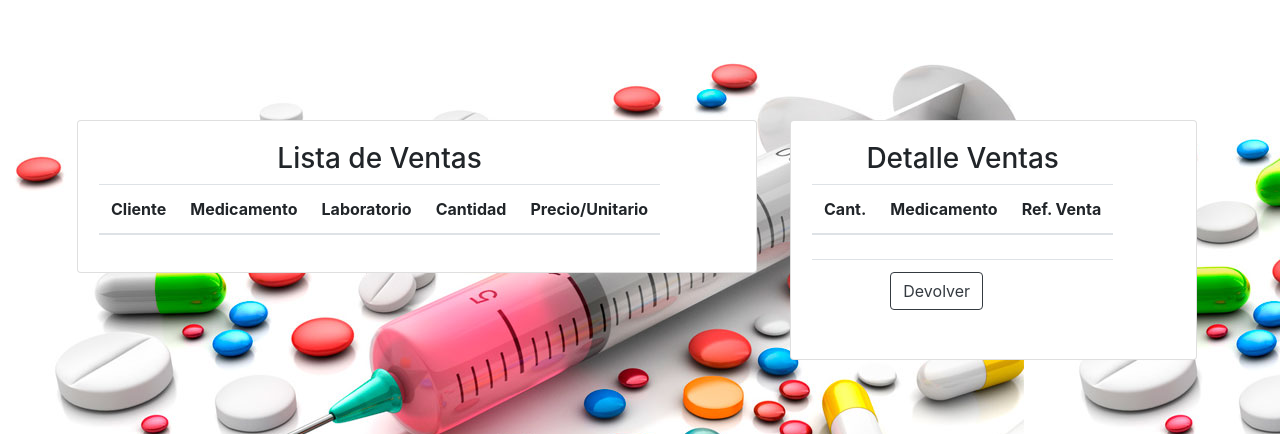
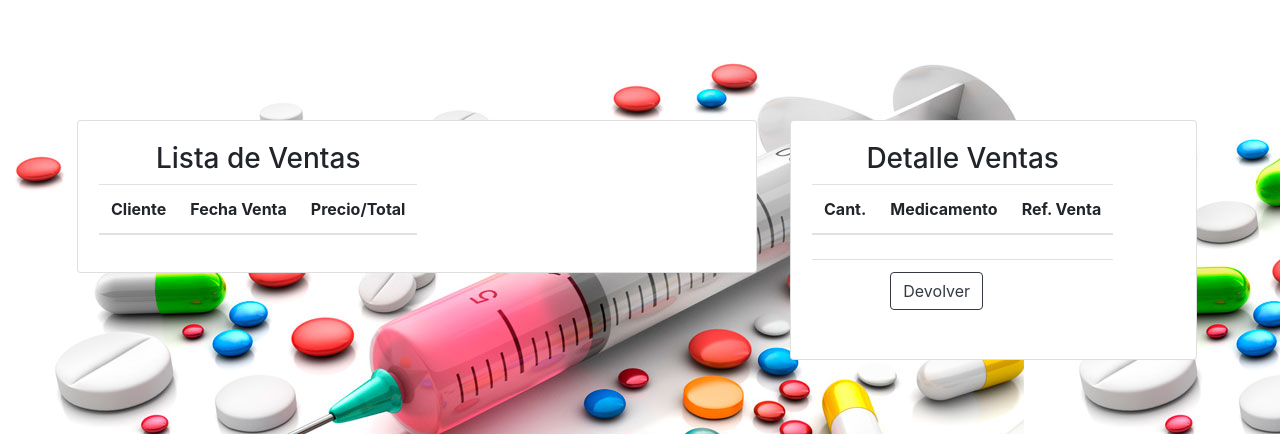
Before and after one commit to sebaspala02/taller1ElectivaII, a PHP site: page /taller1ElectivaII/vista/ver_venta.php in a window 1280 px wide. Shown: the top 434 px of the page. Run offline with PHP 8.4, Linux system fonts and the light colour scheme; lists and menus that the app fills with data are empty; some libraries are stand-ins or nearby versions.

Commit message:
commit despues de las 8pm

```diff
--- a/DAO/ventaDAO.php
+++ b/DAO/ventaDAO.php
@@ -52,7 +52,7 @@ class ventaDAO
 
     public function listar()
     {
-        $sql = "SELECT idventa,fecha_venta,valor_total,cliente_idcliente,usuario_idusuario from venta";
-        $this->objCon->Execute($sql);
+        $this->dao->listar();
+
     }
 }
--- a/index.php
+++ b/index.php
@@ -18,6 +18,7 @@
     <!-- <script type="text/javascript" src="resource/js/gestionMuni.js"></script> -->
     <script type="text/javascript" src="resource/js/gestionMedi.js"></script>
     <script type="text/javascript" src="resource/js/gestionCliente.js"></script>
+    <script type="text/javascript" src="resource/js/gestionVenta.js"></script>
     <!-- ICONOS -->
     <!-- Place your kit's code here -->
     <script src="https://kit.fontawesome.com/77cb279007.js" crossorigin="anonymous"></script>
--- a/resource/js/gestionVenta.js
+++ b/resource/js/gestionVenta.js
@@ -64,12 +64,12 @@ function guardarVenta() {
 function listarVentas() {
     $.ajax({
         type: "post",
-        url: "controller/ctlCliente.php",
+        url: "controller/ctlDetalle.php",
         beforeSend: function () { },
         data: { type: "list" },
 
         success: function (respuesta) {
-            //console.log(data);
+            console.log(respuesta);
             const res = JSON.parse(respuesta);
             const info = JSON.parse(res.data);
 
@@ -79,10 +79,9 @@ function listarVentas() {
                 for (k = 0; k < info.length; k++) {
                     lista = lista + '<tr id="codigo" onclick="listarVenta(' + info[k].idcliente + ')">';
                     lista = lista + '<td style="display: none">' + info[k].idcliente + "</td>";
+                    lista = lista + "<td>" + info[k].cliente_idcliente + "</td>";
                     lista = lista + "<td>" + info[k].fecha_venta + "</td>";
                     lista = lista + "<td>" + info[k].valor_total + "</td>";
-                    lista = lista + "<td>" + info[k].cliente_idcliente + "</td>";
-                    lista = lista + "<td>" + info[k].usuario_idusuario + "</td>";
                     // if (info[k].piscina === '1') {
                     //     lista = lista + '<td>SI</td>';
                     // } else {
@@ -90,7 +89,8 @@ function listarVentas() {
                     // }
                     lista = lista + "</tr>";
                 }
-                $("#listaCliente").html(lista);
+                $("#listaVenta").html(lista);
+                $('#tableVentas').dataTable()
             } else {
                 $("#listaCliente").html(
                     "<tr><td>No se encuentra informacion</td>></tr>"
--- a/vista/ver_venta.php
+++ b/vista/ver_venta.php
@@ -20,6 +20,7 @@
     <script type="text/javascript" src="resource/js/gestionCliente.js"></script>
     <script type="text/javascript" src="resource/js/gestionMedi.js"></script>
     <script type="text/javascript" src="resource/js/gestionLogin.js"></script>
+    <script type="text/javascript" src="resource/js/gestionVenta.js"></script>
     <!-- <script type="text/javascript">
         $(document).ready(function() {
             $("#hide").on('click', function() {
@@ -427,10 +428,8 @@
                                         <tr>
                                             <th style="display: none">id</th>
                                             <th>Cliente</th>
-                                            <th>Medicamento</th>
-                                            <th>Laboratorio</th>
-                                            <th>Cantidad</th>
-                                            <th>Precio/Unitario</th>
+                                            <th>Fecha Venta</th>
+                                            <th>Precio/Total</th>
                                             <!-- <th>Descripción</th> -->
                                         </tr>
                                     </thead>
```
Also changed, not shown: DAO/DAO.php (+17 -0 lines).
